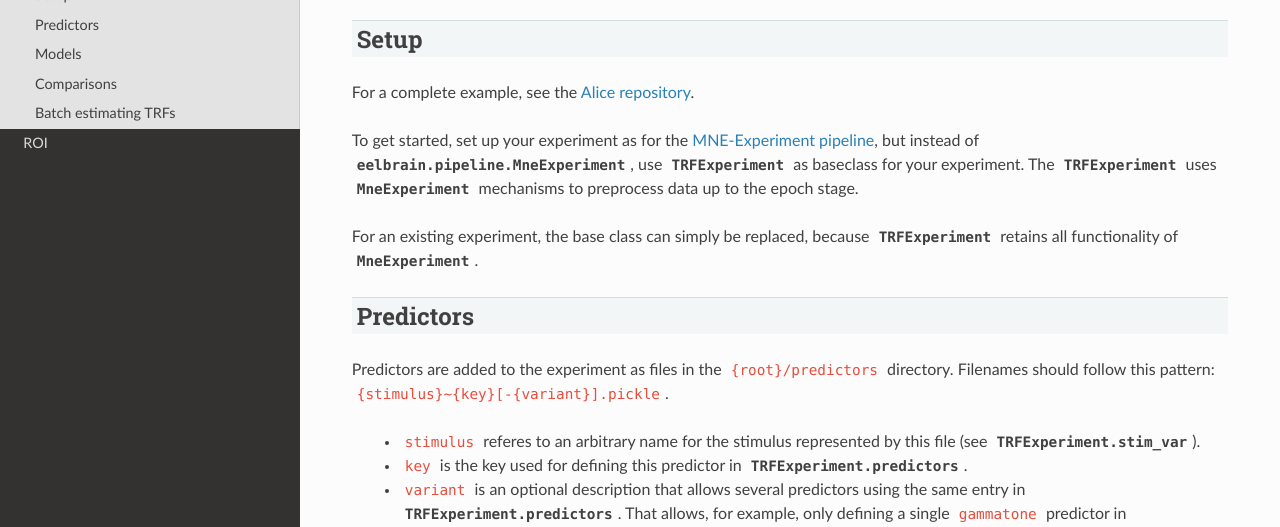
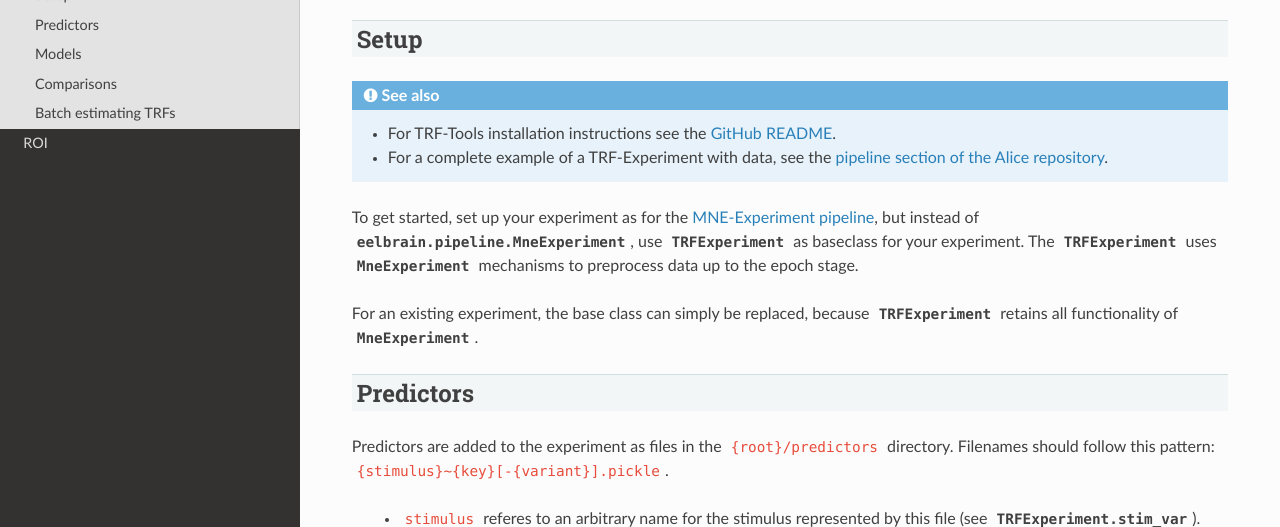
Before and after one commit to christianbrodbeck/TRF-Tools, a Sphinx documentation site: the page built from doc/pipeline.rst, in a window 1280 px wide and 900 px high, cut to the strip 373-900 px from the top of the window. Built offline with Sphinx 7.4.7 and the Read the Docs theme 3.1.0, drawn with Linux system fonts in a browser that asks for light colours; formulas are drawn with MathJax 3.

Commit message:
DOC:  setup disambiguation

```diff
--- a/doc/pipeline.rst
+++ b/doc/pipeline.rst
@@ -21,7 +21,10 @@ Module Reference
 Setup
 ^^^^^
 
-For a complete example, see the `Alice repository <https://github.com/Eelbrain/Alice/tree/main/pipeline>`_.
+.. seealso::
+
+    - For TRF-Tools installation instructions see the `GitHub README <https://github.com/christianbrodbeck/TRF-Tools>`_.
+    - For a complete example of a TRF-Experiment with data, see the `pipeline section of the Alice repository <https://github.com/Eelbrain/Alice/tree/main/pipeline>`_.
 
 To get started, set up your experiment as for the `MNE-Experiment pipeline <https://eelbrain.readthedocs.io/en/stable/experiment.html>`_, but instead of :class:`eelbrain.pipeline.MneExperiment`, use :class:`TRFExperiment` as baseclass for your experiment. The :class:`TRFExperiment` uses :class:`~eelbrain.pipeline.MneExperiment` mechanisms to preprocess data up to the epoch stage.
 
```
